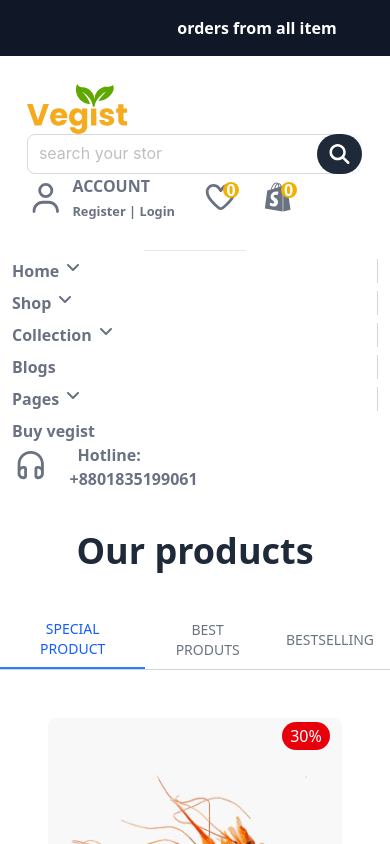
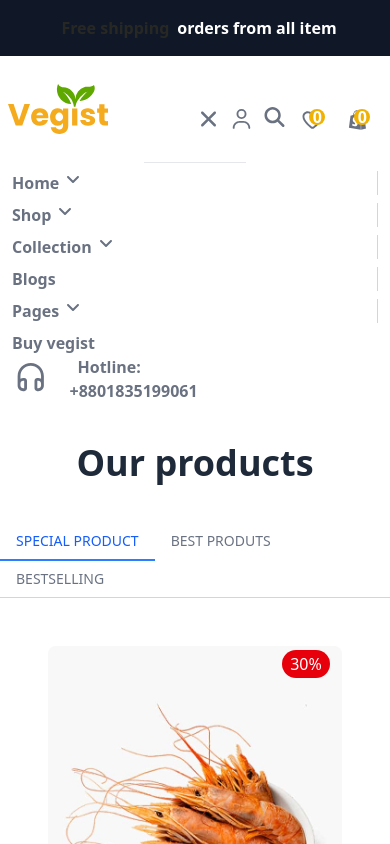
Before and after one commit to rashelmahomud/VEGIST_SHOP, a Next.js app: page /products in a window 390 px wide. Shown: the top 844 px of the page. Built offline with nearby package versions, Linux system fonts and the light colour scheme; what @ant-design/nextjs-registry would draw is missing.

Commit message:
setup project responsive

```diff
--- a/src/app/layout.tsx
+++ b/src/app/layout.tsx
@@ -30,11 +30,11 @@ export default function RootLayout({
       <body
         className={`${geistSans.variable} ${geistMono.variable} antialiased`}
       >
-        <Navber />
+         <Navber />
         <div>
           <AntdRegistry>{children}</AntdRegistry>
         </div>
-        <Footer />
+        {/* <Footer /> */}
       </body>
     </html>
   );
--- a/src/app/page.tsx
+++ b/src/app/page.tsx
@@ -12,9 +12,9 @@ import Testimonial from "@/components/ui/Testimonial";
 export default function Home() {
   return (
     <div>
-      <Banner />
+       <Banner />
 
-      <div className="lg:px-36 mt-20">
+      <div className="lg:px-36 p-3 mt-20">
         <DiscountCard />
         <Categori />
         <TrandingPage />
--- a/src/app/products/page.tsx
+++ b/src/app/products/page.tsx
@@ -88,7 +88,7 @@ const ProductsPage = () => {
       <div>
         <div className="w-full mt-10">
           {/* Tab Headers */}
-          <div className="flex justify-center border-b border-gray-300">
+          <div className="lg:flex justify-center border-b border-gray-300">
             <button
               onClick={() => setActiveTab("1")}
               className={`px-4 py-2 text-sm font-medium ${
@@ -124,7 +124,7 @@ const ProductsPage = () => {
           {/* Tab Content */}
           <div className="p-4">
             {activeTab === "1" && (
-              <div className="grid lg:grid-cols-4 gap-4 px-6 py-6">
+              <div className="grid lg:grid-cols-4 md:grid-cols-2 grid-cols-1 gap-4 px-6 py-6">
                 {items.map((item) => (
                   <div
                     key={item.id}
@@ -202,7 +202,7 @@ const ProductsPage = () => {
             )}
 
             {activeTab === "2" && (
-              <div className="grid lg:grid-cols-4 gap-4 px-6 py-6">
+              <div className="grid lg:grid-cols-4 md:grid-cols-2 grid-cols-1 gap-4 px-6 py-6">
                 {items.reverse().map((item) => (
                   <div
                     key={item.id}
--- a/src/app/tranding/page.tsx
+++ b/src/app/tranding/page.tsx
@@ -81,7 +81,7 @@ const TrandingPage = () => {
       </h1>
       <Carousel autoplay autoplaySpeed={3000}>
         <div>
-          <div className="grid lg:grid-cols-4 gap-4 px-6 py-6">
+          <div className="grid lg:grid-cols-4 md:grid-cols-2 grid-cols-1 gap-4 px-6 py-6">
             {items.map((item) => (
               <div
                 key={item.id}
@@ -156,7 +156,7 @@ const TrandingPage = () => {
         </div>
         {/* slide 0.2  */}
         <div>
-          <div className="grid grid-cols-4 gap-4 px-6 py-6">
+          <div className="grid lg:grid-cols-4 md:grid-cols-2 grid-cols-1 gap-4 px-6 py-6">
             {shops.map((shop) => (
               <div
                 key={shop.id}
--- a/src/components/shared/Footer.tsx
+++ b/src/components/shared/Footer.tsx
@@ -26,7 +26,7 @@ const Footer = () => {
     "border-b border-dotted py-2 text-gray-600 hover:text-yellow-500 duration-100";
   return (
     <div className="bg-[#faf8ed]">
-      <div className="lg:px-36">
+      <div className="lg:px-36 p-3">
         <div className="grid lg:grid-cols-4 md:grid-cols-2 grid-cols-1 mx-auto p-2 py-10">
           <div className="flex items-center gap-5">
             <FontAwesomeIcon
@@ -188,7 +188,7 @@ const Footer = () => {
           <h1 className="text-white font-semibold">
             Copyright © 2025 by spacingtech
           </h1>
-          <div className="flex gap-2">
+          <div className="lg:flex gap-2">
             <FontAwesomeIcon
               icon={faFacebook}
               className="w-10 p-2 bg-white text-gray-500 hover:text-white hover:bg-yellow-500 duration-300 rounded-full  "
@@ -214,7 +214,7 @@ const Footer = () => {
               className="w-10 p-2 bg-white text-gray-500 hover:text-white hover:bg-yellow-500 duration-300 rounded-full  "
             />
           </div>
-          <div className="flex gap-2 justify-end">
+          <div className="lg:flex gap-2 justify-end">
             <FontAwesomeIcon
               icon={faCcMastercard}
               className="w-10 px-2 py-1 rounded-md bg-white hover:bg-yellow-500 duration-300"
--- a/src/components/shared/Navber.tsx
+++ b/src/components/shared/Navber.tsx
@@ -1,17 +1,37 @@
+"use client";
 import { faShopify } from "@fortawesome/free-brands-svg-icons";
+import { faHeadphones, faHeart, faUser } from "@fortawesome/free-regular-svg-icons";
 import {
-  faHeadphones,
-  faHeart,
-  faUser,
-} from "@fortawesome/free-regular-svg-icons";
-import { faAngleDown, faSearch } from "@fortawesome/free-solid-svg-icons";
+  faAngleDown,
+  faCross,
+  faCrosshairs,
+  faList,
+  faMagnifyingGlass,
+  faSearch,
+  faXmark,
+} from "@fortawesome/free-solid-svg-icons";
 import { FontAwesomeIcon } from "@fortawesome/react-fontawesome";
+import { Button, Modal } from "antd";
 import Search from "antd/es/input/Search";
 import Image from "next/image";
 import Link from "next/link";
+import { useState } from "react";
+import SubCollection from "./SubCollection";
 import Submenu from "./Submenu";
-import SubCollection from "./SubCollection";
+
 const Navber = () => {
+  const [isModalOpen, setIsModalOpen] = useState(false);
+  const [open, setOpen] = useState(false);
+  const showModal = () => {
+    setIsModalOpen(true);
+  };
+  const handleOk = () => {
+    setIsModalOpen(false);
+  };
+  const handleCancel = () => {
+    setIsModalOpen(false);
+  };
+
   const menuDesign =
     "font-bold text-gray-500 mb-2 hover:text-yellow-500 duration-300 w-full";
   return (
@@ -23,23 +43,24 @@ const Navber = () => {
         orders from all item
       </h1>
       <div className="container mx-auto py-4 px-2 m-3 lg:px-30">
-        <div className="grid lg:grid-cols-3 justify-center items-center">
-          <div className="">
+        <div className="grid lg:grid-cols-3 grid-cols-2 items-center justify-center test-center align-items-center mx-auto">
           <Image
             src={"/assates/logo-1.svg"}
             width={100}
             height={100}
             alt="image logo"
           />
-          </div>
 
-          <div>
+          <div className="hidden lg:block">
             <Search
               placeholder="search your stor"
               size="large"
               enterButton={
                 <button>
-                  <FontAwesomeIcon icon={faSearch} className="bg-gray-800 hover:bg-yellow-500 duration-100 text-white rounded-full w-1/2 text-xl p-2.5 -ml-5" />
+                  <FontAwesomeIcon
+                    icon={faSearch}
+                    className="bg-gray-800 hover:bg-yellow-500 duration-100 text-white rounded-full w-1/2 text-xl p-2.5 -ml-5"
+                  />
                 </button>
               }
               variant="outlined"
@@ -47,13 +68,53 @@ const Navber = () => {
             />
           </div>
 
-          <div className="grid grid-cols-2 mx-auto mr-10 justify-center items-center">
+          <div className="grid grid-cols-2 mx-auto lg:mr-10 justify-center items-center">
             <div className="flex justify-center items-center gap-2">
+              {open ? (
+                <div className="lg:hidden block mt-5 text-gray-500 text-xl">
+                  <FontAwesomeIcon icon={faList} />
+                </div>
+              ) : (
+                <div className="lg:hidden block mt-5 text-gray-500 text-xl">
+                  <FontAwesomeIcon icon={faXmark} />
+                </div>
+              )}
               <FontAwesomeIcon
                 icon={faUser}
-                className="text-3xl hover:text-yellow-500 duration-300 text-gray-500"
+                className="lg:text-3xl text-xl hover:text-yellow-500 duration-300 text-gray-500 lg:mt-0 mt-5"
               />
-              <div>
+              <Modal
+                title="Basic Modal"
+                closable={{ "aria-label": "Custom Close Button" }}
+                open={isModalOpen}
+                onOk={handleOk}
+                onCancel={handleCancel}
+              >
+                <Search
+                  placeholder="search your stor"
+                  size="large"
+                  enterButton={
+                    <button>
+                      <FontAwesomeIcon
+                        icon={faSearch}
+                        className="bg-gray-800 hover:bg-yellow-500 duration-100 text-white rounded-full w-1/2 text-xl p-2.5 -ml-5"
+                      />
+                    </button>
+                  }
+                  variant="outlined"
+                  className=""
+                />
+              </Modal>
+              <div className="lg:hidden block ">
+                <FontAwesomeIcon
+                  type="primary"
+                  onClick={showModal}
+                  icon={faMagnifyingGlass}
+                  className="text-gray-500 text-xl mt-5"
+                />
+              </div>
+              {/* // hidden small device  */}
+              <div className="lg:block hidden">
                 <Link href={"/"}>
                   <h1 className="hover:text-yellow-500 duration-300 font-semibold text-gray-500">
                     ACCOUNT
@@ -67,12 +128,12 @@ const Navber = () => {
               </div>
             </div>
 
-            <div className="flex gap-5 mx-5 justify-center items-center">
+            <div className="flex gap-5 mx-5 justify-center items-center lg:mt-0 mt-6">
               <div className="relative">
                 <Link href={"/"}>
                   <FontAwesomeIcon
                     icon={faHeart}
-                    className="text-3xl hover:text-yellow-500 duration-300 text-gray-500"
+                    className="lg:text-3xl text-xl hover:text-yellow-500 duration-300 text-gray-500"
                   />
                 </Link>
                 <span className="absolute bg-yellow-500 font-semibold w-4 h-4 right-0 top-0 rounded-full flex justify-center items-center text-white">
@@ -83,7 +144,7 @@ const Navber = () => {
                 <Link href={"/"}>
                   <FontAwesomeIcon
                     icon={faShopify}
-                    className="text-3xl hover:text-yellow-500 duration-300 text-gray-500"
+                    className="lg:text-3xl text-xl hover:text-yellow-500 duration-300 text-gray-500"
                   />
                 </Link>
                 <span className="absolute bg-yellow-500 font-semibold w-4 h-4 right-0 top-0 rounded-full flex justify-center items-center text-white">
@@ -95,7 +156,8 @@ const Navber = () => {
         </div>
       </div>
       <p className="border-b-1 mx-36 border-gray-200 mb-2"></p>
-      <div className="lg:flex justify-between items-center  lg:px-36 px-3">
+
+      <div className="lg:flex justify-between items-center lg:px-36 px-3">
         <ul className="grid lg:grid-cols-6 lg:gap-5 gap-2 divide-x-1 divide-gray-300">
           <li className="group text-gray-500 flex gap-1 hover:text-yellow-500 duration-200 relative duration-300 font-semibold">
             <Link href={"/"} className="">
@@ -123,7 +185,6 @@ const Navber = () => {
           <li className="group text-gray-500 flex gap-1 hover:text-yellow-500 duration-200 relative duration-300 font-semibold">
             <Link href={"/"}>Shop</Link>
             <FontAwesomeIcon icon={faAngleDown} className="w-3" />
-            {/* <p className="absolute mt-10 w-[1000px] -ml-30 opacity-0 invisible group-hover:opacity-100 group-hover:visible duration-300"> <Submenu /></p> */}
             <div className="absolute mt-10 invisible group-hover:opacity-100 group-hover:visible duration-300 z-1">
               <Submenu />
             </div>
--- a/src/components/ui/Categori.tsx
+++ b/src/components/ui/Categori.tsx
@@ -34,6 +34,24 @@ const Categori = () => {
         slidesToShow={6} // show 5 items
         slidesToScroll={1} // scroll 1 by 1
         pauseOnHover={true}
+          responsive={[
+          {
+            breakpoint: 1280, // lg screens
+            settings: { slidesToShow: 4 },
+          },
+          {
+            breakpoint: 1024, // md screens
+            settings: { slidesToShow: 3 },
+          },
+          {
+            breakpoint: 768, // sm screens
+            settings: { slidesToShow: 2 },
+          },
+          {
+            breakpoint: 480, // mobile
+            settings: { slidesToShow: 2 },
+          },
+        ]}
       >
         {items.map((item) => (
           <div
--- a/src/components/ui/CustomerSay.tsx
+++ b/src/components/ui/CustomerSay.tsx
@@ -102,7 +102,7 @@ const CustomerSayPage = () => {
         </div>
         {/* slide 0.2  */}
         <div>
-          <div className="grid grid-cols-2 gap-4 px-6 py-6 text-center">
+          <div className="grid lg:grid-cols-2 gap-4 px-6 py-6 text-center">
             {shops.map((shop) => (
               <div
                 key={shop.id}
--- a/src/components/ui/DealOfDay.tsx
+++ b/src/components/ui/DealOfDay.tsx
@@ -9,7 +9,7 @@ const DealOfDay = () => {
     "flex flex-col items-center bg-yellow-500 p-3 rounded-lg text-white font-semibold my-4";
 
   return (
-    <div className="bg-[url('/assates/dealbanner.webp')] h-[450px] bg-cover bg-no-repet bg-center bg-fixed px-36 flex flex-col justify-center">
+    <div className="bg-[url('/assates/dealbanner.webp')] h-[450px] bg-cover bg-no-repet bg-center bg-fixed lg:px-36 p-5 flex flex-col justify-center">
       <p className="text-white font-semibold text-xl">
         We offer a hot deal offer every festival
       </p>
@@ -35,7 +35,7 @@ const DealOfDay = () => {
         </div>
       </div>
 
-      <button className="py-2 px-6 bg-yellow-400 rounded-full font-semibold text-white hover:outline hover:yellow-none hover:bg-white hover:text-yellow-500 w-1/7">
+      <button className="py-2 px-6 bg-yellow-400 rounded-full font-semibold text-white hover:outline hover:yellow-none hover:bg-white hover:text-yellow-500 lg:w-1/7 w-1/2">
         Shop Collection
       </button>
     </div>
--- a/src/components/ui/DiscountCard.tsx
+++ b/src/components/ui/DiscountCard.tsx
@@ -2,7 +2,7 @@ import Image from "next/image";
 
 const DiscountCard = () => {
   return (
-    <div className="flex gap-10 justify-center items-center">
+    <div className="lg:flex lg:gap-10 lg:justify-center lg:p-0 p-2">
       <div className="relative overflow-hidden">
         <Image
           src={"/assates/banner-1.webp"}
@@ -11,8 +11,8 @@ const DiscountCard = () => {
           alt="dicount image"
           className="transition-transform duration-300 hover:scale-110"
         />
-        <div className="absolute left-0 top-26 pl-8">
-          <h1 className="lg:text-4xl text-2xl font-semibold mb-4 text-gray-700">
+        <div className="absolute left-0 lg:top-26 top-15 pl-8">
+          <h1 className="lg:text-4xl text-xl font-semibold mb-4 text-gray-700">
             Fresh fruit,vegetable on <br /> our product
           </h1>
           <button className="py-2 px-6 bg-yellow-400 rounded-full font-semibold text-white hover:outline hover:yellow-none hover:bg-white hover:text-yellow-500 duration-300">
@@ -28,8 +28,8 @@ const DiscountCard = () => {
           alt="dicount image"
           className="transition-transform duration-300 hover:scale-110"
         />
-        <div className="absolute left-0 top-26 pl-8">
-          <h1 className="lg:text-4xl text-2xl font-semibold mb-4 text-gray-700">
+        <div className="absolute left-0 lg:top-26 top-15 pl-8">
+          <h1 className="lg:text-4xl text-xl font-semibold mb-4 text-gray-700">
             Vegetable eggplant <br /> 100% fresh food
           </h1>
           <button className="py-2 px-6 bg-yellow-400 rounded-full font-semibold text-white hover:outline hover:yellow-none hover:bg-white hover:text-yellow-500 duration-300">
--- a/src/components/ui/LatestDeal.tsx
+++ b/src/components/ui/LatestDeal.tsx
@@ -5,7 +5,7 @@ const LatestDeal = () => {
     <div className="bg-[url('/assates/banner3-min.jpg')] h-70 bg-cover my-10">
 
       <div className="lg:px-36 w-1/2 justify-self-end pt-16">
-        <h1 className="text-2xl font-semibold text-white text-center">Get the latest deals</h1>
+        <h1 className="lg:text-2xl text-xl font-semibold text-white text-center">Get the latest deals</h1>
         <p className="text-white mb-2 text-center">And receive 20% off coupon for first shopping</p>
         <div>
           <Search
```
Lines whose indentation alone changed are shown as unchanged.
